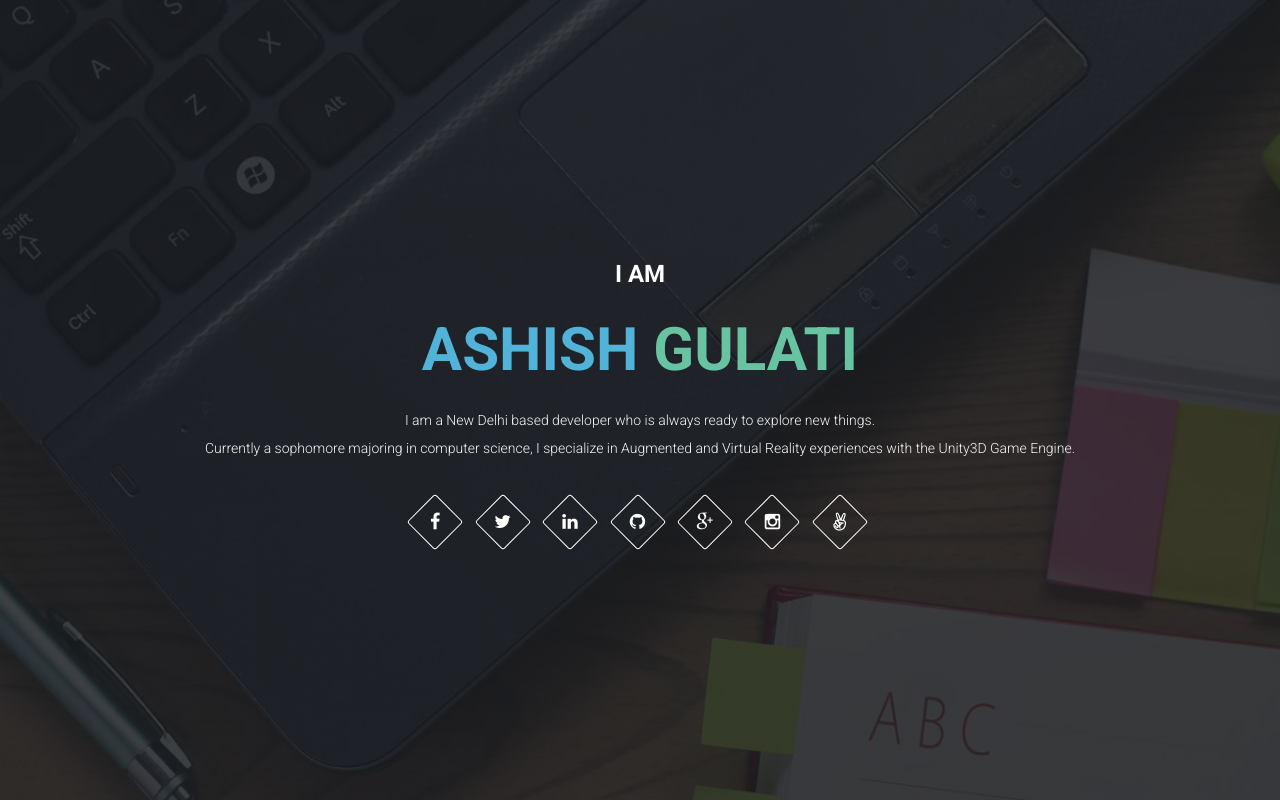
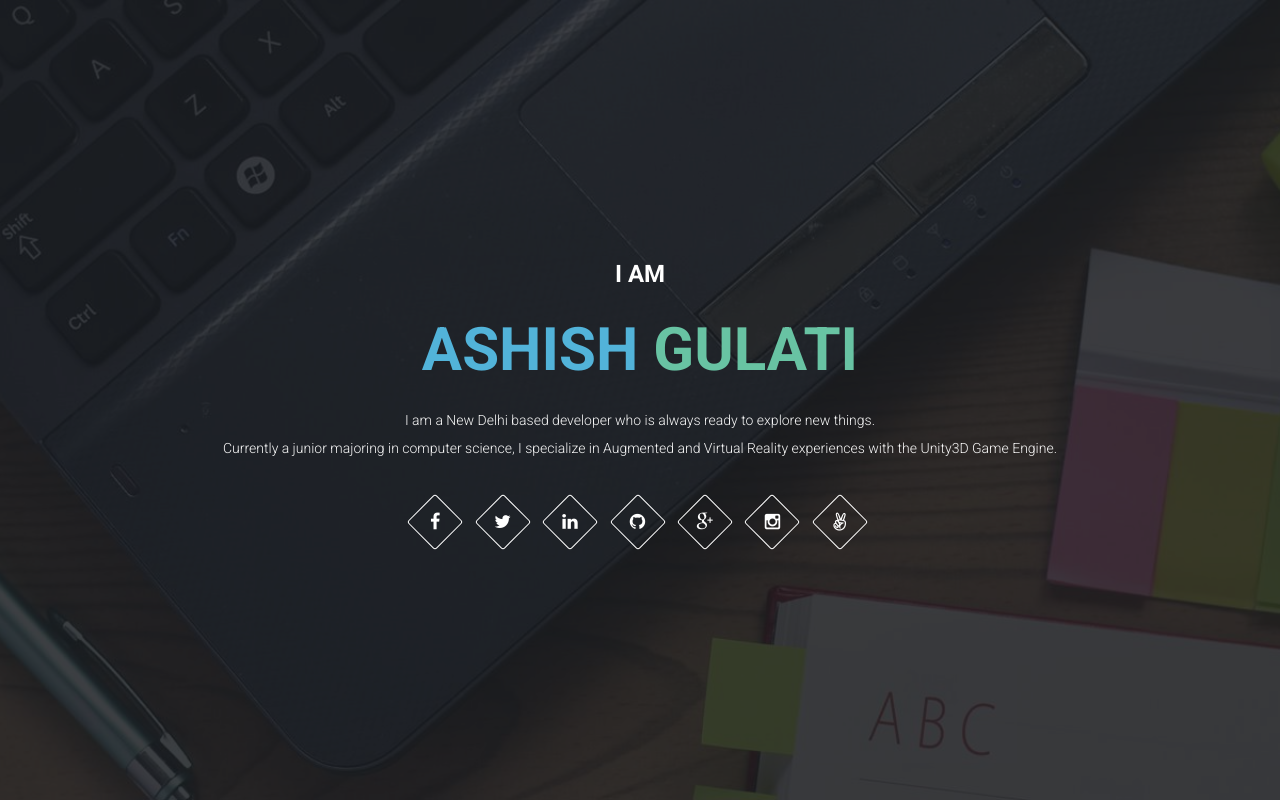
Before and after one commit to daVincere/ashishgulati71.github.io, a plain HTML site: page index.html in a window 1280 px wide. Drawn offline with Linux system fonts and the light colour scheme; a script that the page names is missing.

Commit message:
Update index.html

```diff
--- a/index.html
+++ b/index.html
@@ -38,7 +38,7 @@
     <div class="intro">
       <div class="intro-sub">I am</div>
       <h1>Ashish <span>Gulati</span></h1>
-      <p>I am a New Delhi based developer who is always ready to explore new things.<br> Currently a sophomore majoring in computer science, I specialize in Augmented and Virtual Reality experiences with the Unity3D Game Engine. <br> </p>
+      <p>I am a New Delhi based developer who is always ready to explore new things.<br> Currently a junior majoring in computer science, I specialize in Augmented and Virtual Reality experiences with the Unity3D Game Engine. <br> </p>
 
       <div class="social-icons">
         <ul class="list-inline">
```
